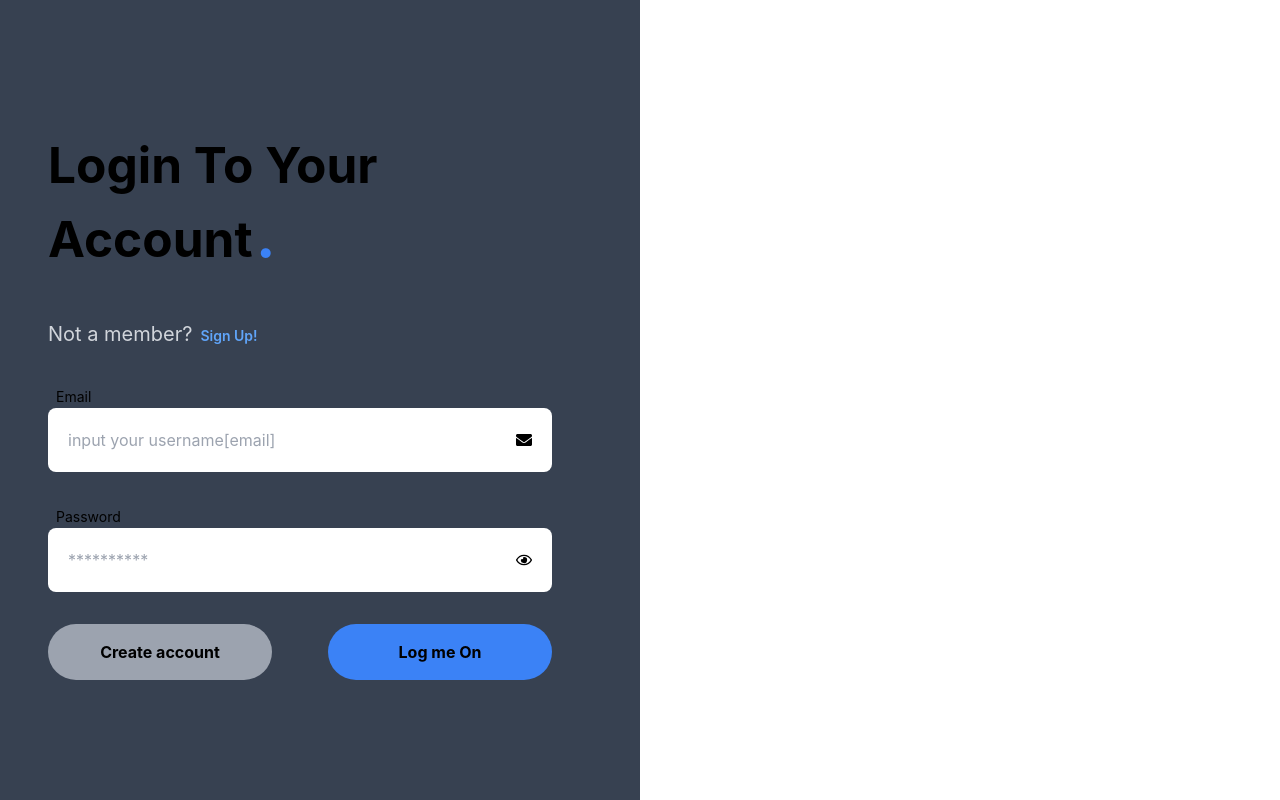
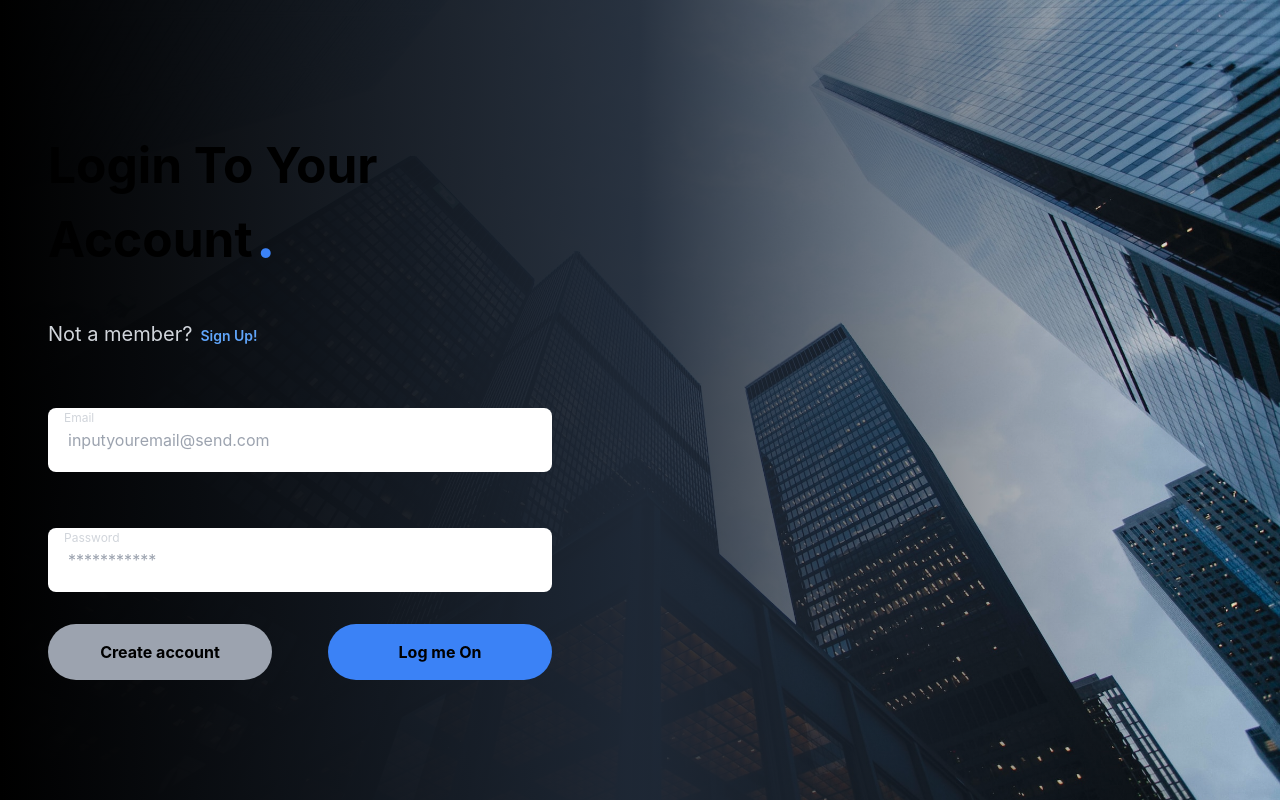
Before and after one commit to asapconet/Currency-converter, a Next.js app: page /auth/login in a window 1280 px wide. Built offline with nearby package versions, Linux system fonts and the light colour scheme.

Commit message:
chore: add complete validation for login

```diff
--- a/pages/auth/login.tsx
+++ b/pages/auth/login.tsx
@@ -1,37 +1,26 @@
 import React from "react";
 import * as Yup from "yup";
-import { useFormik } from "formik";
+import { withFormik, FormikProps } from "formik";
 import CcInput from "../../components/UI/inputs";
 import Link from "next/link";
 import { CcButton } from "../../components/UI/button";
 
-// interface IProps {
-//   email: string;
-//   password: string;
-// }
+interface FormValues {
+  email: string;
+  password: string;
+}
+interface FormProps {
+  email: string;
+  password: string;
+}
 
-const validationSchema = Yup.object().shape({
-  email: Yup.string().required("neccesary").email(),
-  password: Yup.string()
-    .min(8, "Password must be at least 8 characters")
-    .required("Password is required")
-    .required("Password is required"),
-});
-
-const Login = () => {
-  const handleSubmit = () => {};
-
-  const formik = useFormik({
-    initialValues: {
-      email: "",
-      password: "",
-    },
-    onSubmit: handleSubmit,
-    validationSchema,
-  });
+const InnerForm = (props: FormProps & FormikProps<FormValues>) => {
+  const { values, handleSubmit, handleBlur, handleChange, touched, errors } =
+    props;
   return (
-    <>
-      <div className="flex flex-col gap-y-5 items-start justify-center h-[100vh] px-12 bg-gray-700 w-[50%]">
+    <div className="bg-login-hero bg-cover">
+      <div className="bg-gradient-to-r from-black via-gray-800/95">
+        <div className="flex flex-col gap-y-5 items-start justify-center h-[100vh] px-12 w-[50%]">
           <h1 className="text-[3.1rem] font-bold py-6 capitalize">
             {" "}
             Login to your account<b className="text-blue-500 text-lx ml-1">.</b>
@@ -42,24 +31,51 @@ const Login = () => {
               <Link href="/auth/signup">Sign Up!</Link>
             </span>
           </span>
-        <form onSubmit={formik.handleSubmit}>
-          <CcInput
-            id="nameReg"
-            type="text"
-            label="email"
-            placeholder="input your username[email]"
-            {...formik.getFieldProps("email")}
-            className="p-5 rounded-lg w-full"
+          <form onSubmit={handleSubmit}>
+            <div className="w-full py-4 text-left">
+              <label
+                htmlFor="email"
+                className="px-2 relative top-5 left-2 text-xs text-gray-300 capitalize"
+              >
+                Email
+              </label>
+              <input
+                id="email"
+                type="email"
+                placeholder="inputyouremail@send.com"
+                onBlur={handleBlur}
+                onChange={handleChange}
+                value={values.email}
+                className="h-16 px-5 rounded-lg w-full"
               />
-          <CcInput
-            id="nameReg"
+              {errors.email && touched.email && (
+                <p className="text-[14px] text-red-300 italic lowercase">
+                  {errors.email}
+                </p>
+              )}
+            </div>
+            <div className="w-full py-4 text-left">
+              <label
+                htmlFor="password"
+                className="px-2 relative top-5 left-2 text-xs text-gray-300 capitalize"
+              >
+                Password
+              </label>
+              <input
+                id="password"
                 type="password"
-            label="password"
-            placeholder="********** "
-            {...formik.getFieldProps("password")}
-            className="p-5 rounded-lg w-full"
+                onBlur={handleBlur}
+                onChange={handleChange}
+                value={values.password}
+                placeholder="***********"
+                className="h-16 px-5 rounded-lg w-full"
               />
-
+              {errors.password && touched.password && (
+                <p className="text-[14px] text-red-300 italic lowercase">
+                  {errors.password}
+                </p>
+              )}
+            </div>
             <span className="flex gap-7">
               <CcButton asLink="/auth/signup" ghost>
                 Create account{" "}
@@ -68,8 +84,31 @@ const Login = () => {
             </span>
           </form>
         </div>
-    </>
+      </div>
+    </div>
   );
 };
 
+const Login = withFormik<FormProps, FormValues>({
+  mapPropsToValues: (props) => ({
+    email: props.email || "",
+    password: props.password || "",
+  }),
+
+  validationSchema: Yup.object().shape({
+    email: Yup.string().required("neccesary").email(),
+    password: Yup.string()
+      .min(8, "Password must be at least 8 characters")
+      .required("Password is required")
+      .required("Password is required"),
+  }),
+
+  handleSubmit(
+    { email, password }: FormValues,
+    { props, setErrors, setSubmitting }
+  ) {
+    console.log(email, password);
+  },
+})(InnerForm);
+
 export default Login;
--- a/pages/auth/signup.tsx
+++ b/pages/auth/signup.tsx
@@ -19,6 +19,38 @@ interface FormProps {
   password: string;
 }
 
+interface myProps {
+  value: string;
+  id: string;
+}
+
+// const CcInput = (props: myProps & FormikProps<myProps>) => {
+//   const { id, handleBlur, value, handleChange, errors, touched } =
+//     props;
+//   return (
+//     <div className="w-full pt-4 flex flex-col text-left">
+//       <label
+//         htmlFor="First Name"
+//         className="px-2 relative top-5 left-2 text-xs text-gray-300 capitalize"
+//       >
+//         {id}
+//       </label>
+//       <input
+//         id={id}
+//         type="text"
+//         placeholder="Asap"
+//         onBlur={handleBlur}
+//         onChange={handleChange}
+//         value={value}
+//         className="h-16 px-5 rounded-lg"
+//       />
+//       {errors && touched && (
+//         <p className="text-[14px] text-red-300 italic lowercase">{errors.id}</p>
+//       )}
+//     </div>
+//   );
+// };
+
 const InnerForm = (props: FormikProps<FormValues>) => {
   const {
     values,
@@ -30,8 +62,9 @@ const InnerForm = (props: FormikProps<FormValues>) => {
     isSubmitting,
   } = props;
   return (
-    <div>
-      <div className="flex flex-col gap-y-1 items-start justify-center h-[100vh] px-12 bg-gray-700 w-[50%]">
+    <div className="bg-login-hero bg-cover ">
+      <div className="bg-gradient-to-r from-black via-black/90 ">
+        <div className="flex flex-col gap-y-1 items-start justify-center h-[100vh] px-12 w-[50%]">
           <span className="text-xl font-semibold uppercase text-gray-300">
             Start for free
           </span>
@@ -50,7 +83,7 @@ const InnerForm = (props: FormikProps<FormValues>) => {
               <div className="w-full pt-4 flex flex-col text-left">
                 <label
                   htmlFor="First Name"
-                className="px-2 relative top-5 left-2 text-xs capitalize"
+                  className="px-2 relative top-5 left-2 text-xs text-gray-300 capitalize"
                 >
                   First Name
                 </label>
@@ -73,7 +106,7 @@ const InnerForm = (props: FormikProps<FormValues>) => {
               <div className="w-full pt-4 flex flex-col text-left">
                 <label
                   htmlFor="First Name"
-                className="px-2  relative top-5 left-2 text-xs capitalize"
+                  className="px-2  relative top-5 left-2 text-xs text-gray-300 capitalize"
                 >
                   Last Name
                 </label>
@@ -96,7 +129,7 @@ const InnerForm = (props: FormikProps<FormValues>) => {
             <div className="w-full py-4 text-left">
               <label
                 htmlFor="First Name"
-              className="px-2 relative top-5 left-2 text-xs capitalize"
+                className="px-2 relative top-5 left-2 text-xs text-gray-300 capitalize"
               >
                 Email
               </label>
@@ -118,7 +151,7 @@ const InnerForm = (props: FormikProps<FormValues>) => {
             <div className="w-full py-4 text-left">
               <label
                 htmlFor="First Name"
-              className="px-2 relative top-5 left-2 text-xs capitalize"
+                className="px-2 relative top-5 left-2 text-xs text-gray-300 capitalize"
               >
                 Password
               </label>
@@ -156,6 +189,7 @@ const InnerForm = (props: FormikProps<FormValues>) => {
           </form>
         </div>
       </div>
+    </div>
   );
 };
 
@@ -171,7 +205,10 @@ const SignUp = withFormik<FormProps, FormValues>({
     firstName: Yup.string().required("first name is required"),
     lastName: Yup.string().required("last name is requireed"),
     email: Yup.string().email().required("email is required"),
-    password: Yup.string().required(),
+    password: Yup.string()
+      .min(8, "Password must be at least 8 characters")
+      .required("Password is required")
+      .required("Password is required"),
   }),
 
   handleSubmit(
--- a/tailwind.config.js
+++ b/tailwind.config.js
@@ -5,7 +5,11 @@ module.exports = {
     "./pages/**/*.{jsx,tsx,js,ts,mdx}",
   ],
   theme: {
-    extend: {},
+    extend: {
+      backgroundImage: {
+        "login-hero": "url('../public/sean1.jpg')",
+      },
+    },
   },
   plugins: [],
 };
```
Also changed, not shown: public/sean1.jpg (added). Lines whose indentation alone changed are shown as unchanged.
